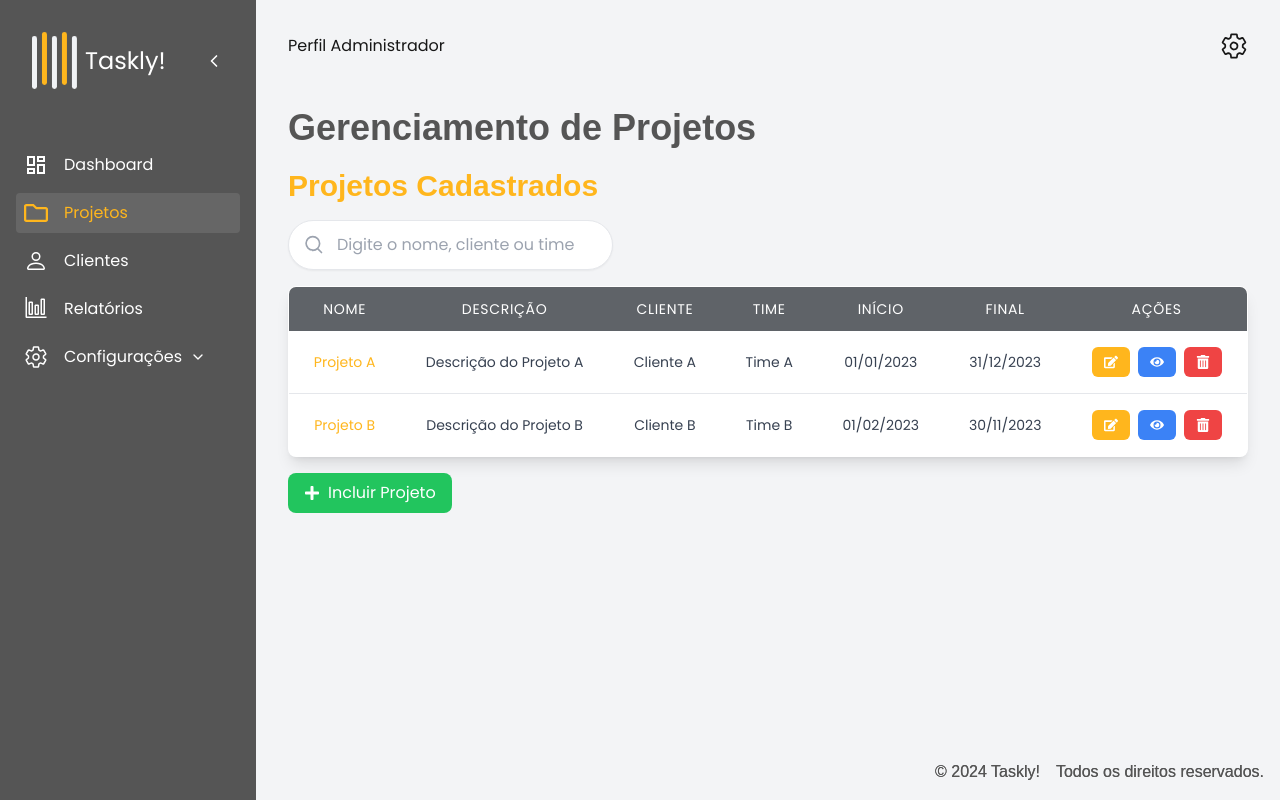
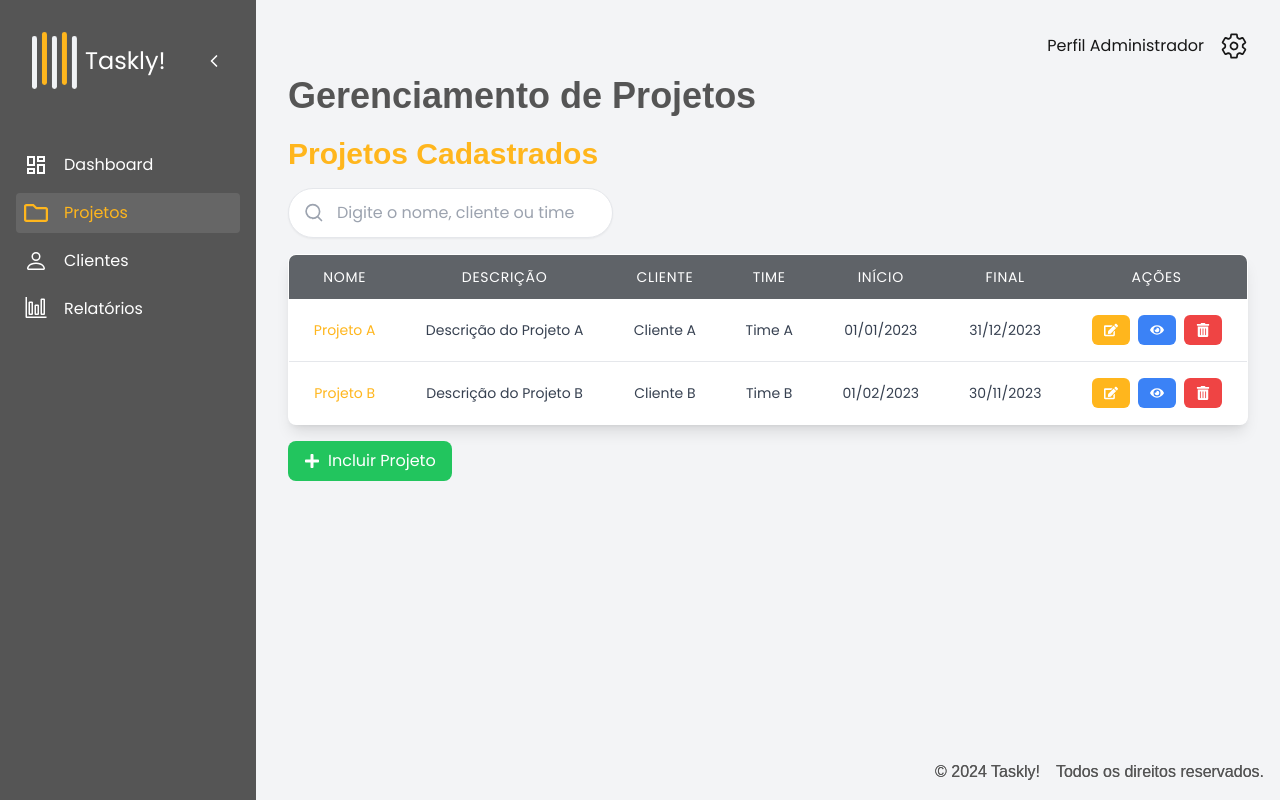
Before and after one commit to VictoriaShirleyUnifei/TasklyFrontend, a Next.js app: page /projetos in a window 1280 px wide. Shown: the top 800 px of the page. Built offline with nearby package versions, Linux system fonts and the light colour scheme.

Commit message:
TKF-24-Criação do header

```diff
--- a/src/components/Header.tsx
+++ b/src/components/Header.tsx
@@ -1,18 +1,45 @@
-import React from "react";
+import { useRouter } from "next/navigation";
+import React, { useState } from "react";
+import { CiCircleCheck, CiUser } from "react-icons/ci";
 import { IoSettingsOutline } from "react-icons/io5";
 
 export default function Header() {
+  const [menuOpen, setMenuOpen] = useState(false);
+  const router = useRouter(); // Hook para navegação
+
+  const toggleMenu = () => setMenuOpen(!menuOpen);
+
   return (
-    <>
-      <div className="flex flex-row items-center justify-between mb-12">
-        <div>Perfil Administrador</div>
-        <div>
+    <div className="relative">
+      <div className="flex flex-row items-center justify-end gap-4">
+        <p>Perfil Administrador</p>
+        <IoSettingsOutline
+          size={28}
+          className="cursor-pointer"
+          onClick={toggleMenu}
+        />
+      </div>
 
+      {menuOpen && (
+        <div className="absolute right-0 mt-2 bg-white border rounded-lg shadow-lg w-56">
+          <ul className="text-sm">
+            <li
+              className="flex items-center gap-2 px-4 py-2 hover:bg-gray-100 cursor-pointer"
+              onClick={() => router.push("/configuracoes/configurar-status")}
+            >
+              <CiCircleCheck size={20} />
+              Configurar Status
+            </li>
+            <li
+              className="flex items-center gap-2 px-4 py-2 hover:bg-gray-100 cursor-pointer"
+              onClick={() => router.push("/configuracoes/configurar-usuario")}
+            >
+              <CiUser size={20} />
+              Configurar Usuários
+            </li>
+          </ul>
         </div>
-        <div>
-          <IoSettingsOutline size={28} />
-        </div>
-      </div>
-    </>
+      )}
+    </div>
   );
 }
--- a/src/components/Sidebar.tsx
+++ b/src/components/Sidebar.tsx
@@ -111,56 +111,6 @@ export default function Sidebar() {
           <VscGraph size={24} />
           {isExpanded && <p className="pl-2">Relatórios</p>}
         </div>
-
-        {/* Navegação para Configurações */}
-        <div
-          className={`flex items-center gap-2 p-2 rounded cursor-pointer w-full ${
-            isActive("/configuracoes")
-              ? "text-primary bg-white/10"
-              : "hover:text-primary hover:bg-white/10"
-          }`}
-          onClick={toggleConfigSubmenu}
-        >
-          <IoSettingsOutline size={24} />
-          {isExpanded && <p className="pl-2">Configurações</p>}
-          {isExpanded && (isConfigExpanded ? <FiChevronUp /> : <FiChevronDown />)}
-        </div>
-
-        {/* Submenu de Configurações */}
-        {isConfigExpanded && isExpanded && (
-          <div className="flex flex-col gap-2 ml-8">
-            <div
-              className={`flex items-center gap-2 p-2 rounded cursor-pointer w-full ${
-                isActive("/configuracoes/status")
-                  ? "text-primary bg-white/10"
-                  : "hover:text-primary hover:bg-white/10"
-              }`}
-              onClick={() => router.push("/configuracoes/configurar-status")}
-            >
-              <p>Configurar Status</p>
-            </div>
-            <div
-              className={`flex items-center gap-2 p-2 rounded cursor-pointer w-full ${
-                isActive("/configuracoes/usuarios")
-                  ? "text-primary bg-white/10"
-                  : "hover:text-primary hover:bg-white/10"
-              }`}
-              onClick={() => router.push("/configuracoes/configurar-usuario")}
-            >
-              <p>Configurar Usuários</p>
-            </div>
-            <div
-              className={`flex items-center gap-2 p-2 rounded cursor-pointer w-full ${
-                isActive("/configuracoes/clientes")
-                  ? "text-primary bg-white/10"
-                  : "hover:text-primary hover:bg-white/10"
-              }`}
-              onClick={() => router.push("/configuracoes/configurar-clientes")}
-            >
-              <p>Configurar Clientes</p>
-            </div>
-          </div>
-        )}
       </div>
     </div>
   );
```
